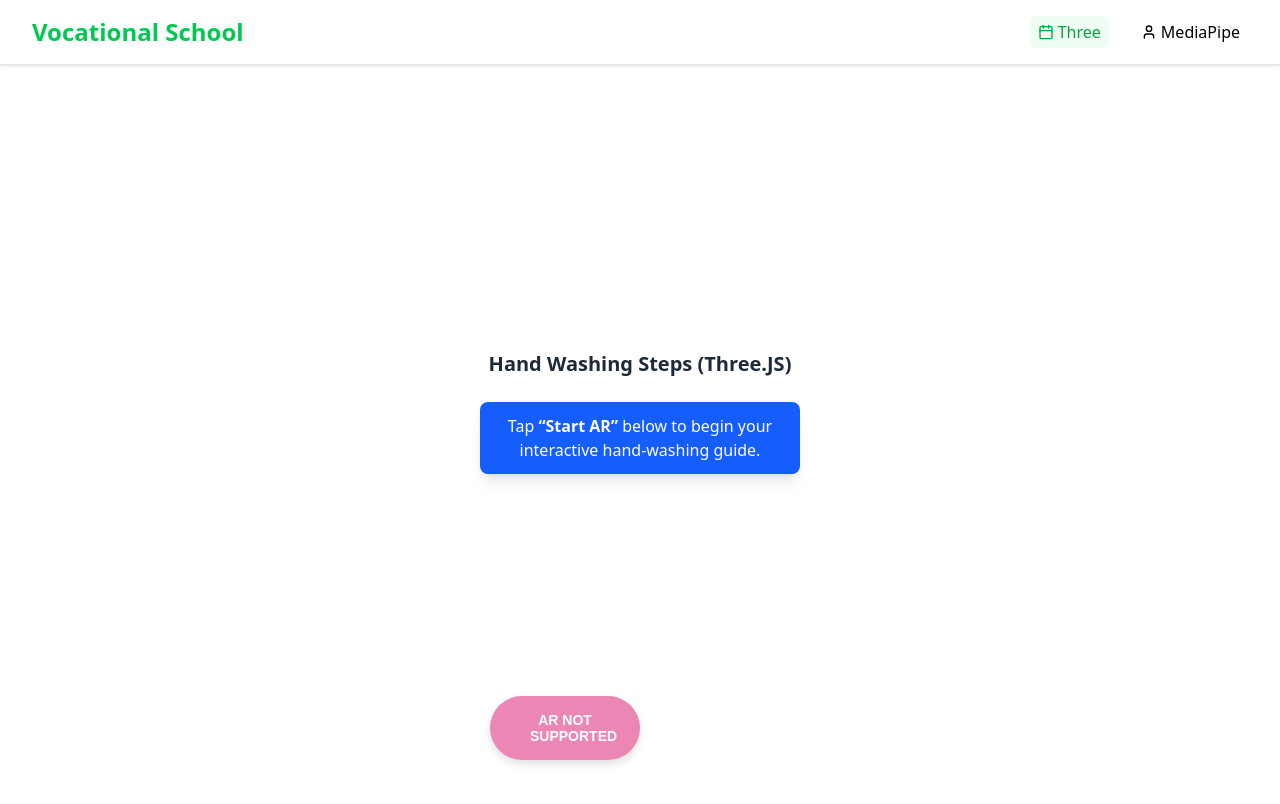
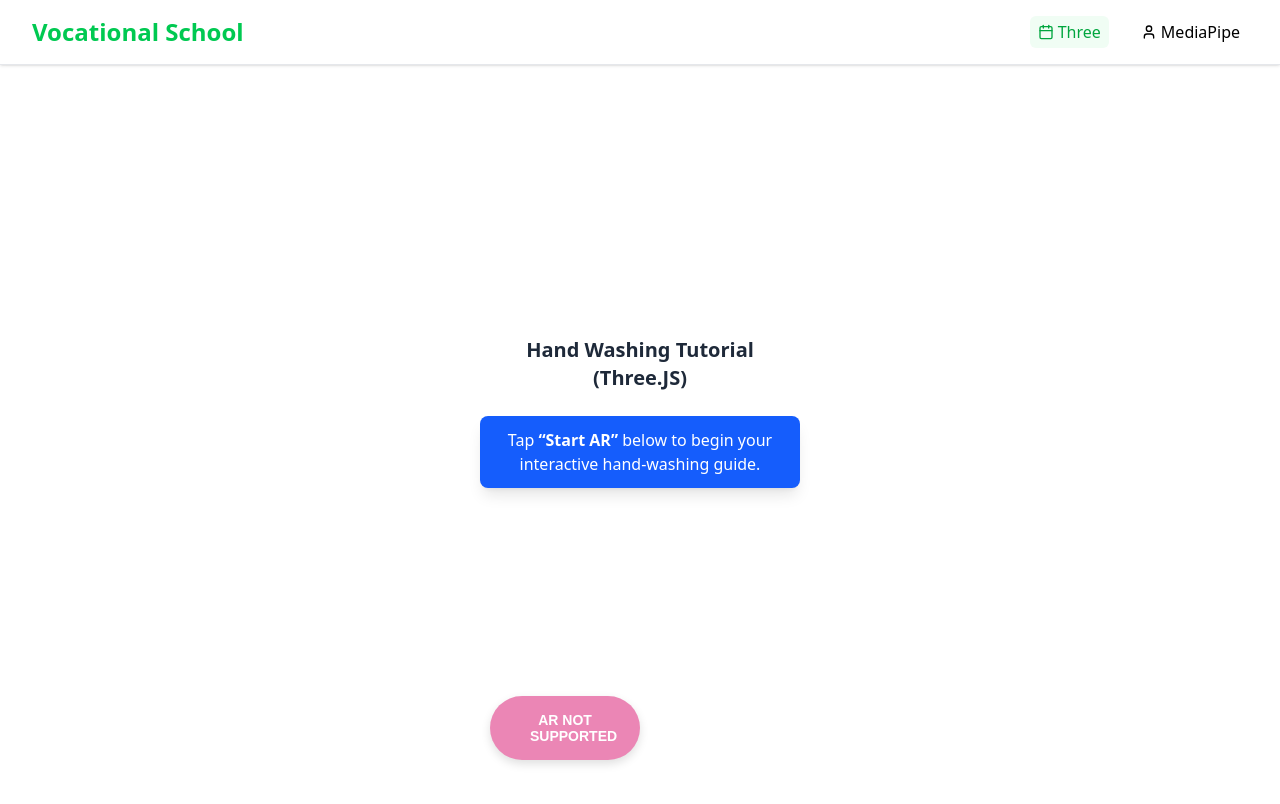
Before and after one commit to riyeba/Vocational-School, a React (Vite) app: page /event in a window 1280 px wide. Shown: the top 804 px of the page. Built offline with nearby package versions, Linux system fonts and the light colour scheme; the HTML template or start-up script is replaced by a standard one.

Commit message:
vocationalAR

```diff
--- a/src/components/Header.jsx
+++ b/src/components/Header.jsx
@@ -136,7 +136,7 @@ function Header() {
               className="text-2xl font-bold text-green-500"
               onClick={() => handleMobileNavClick()}
             >
-              GreenLeaf
+              Vocational School
             </NavLink>
             <button
               onClick={closeMenu}
--- a/src/components/Three.jsx
+++ b/src/components/Three.jsx
@@ -163,7 +163,7 @@ export default function Three() {
           (error) => console.error("Error loading model:", error)
         );
 
-        // 🔊 Speak and chain to next step
+        // Speak and chain to next step
         const utterance = new SpeechSynthesisUtterance(step.text);
         utterance.lang = "en-US";
         utterance.pitch = 1;
@@ -217,7 +217,7 @@ export default function Three() {
         <div className="fixed inset-0 flex flex-col items-center justify-center pointer-events-none">
           <div className="bg-white bg-opacity-90 text-gray-800 px-8 py-6 rounded-lg text-center max-w-sm mx-4 mb-6">
             <h2 className="text-xl font-bold mb-2">
-              Hand Washing Steps (Three.JS)
+              Hand Washing Tutorial (Three.JS)
             </h2>
           </div>
 
```
